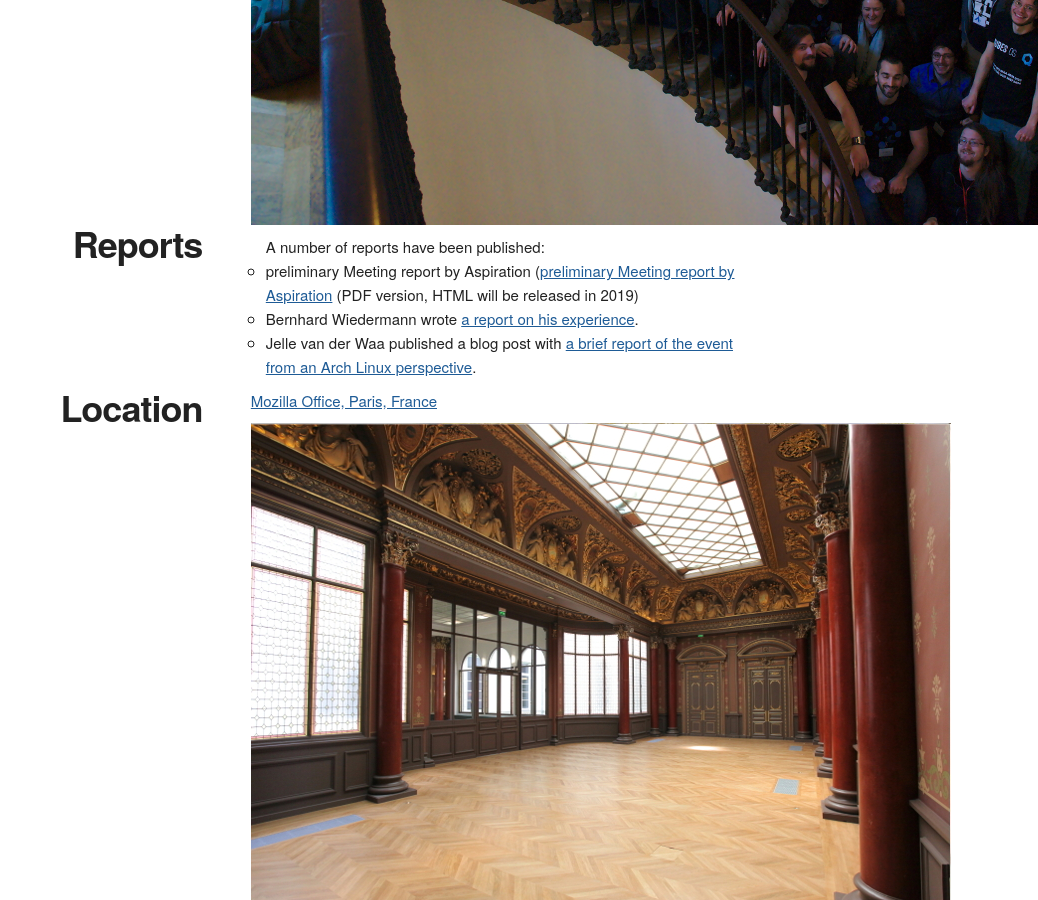
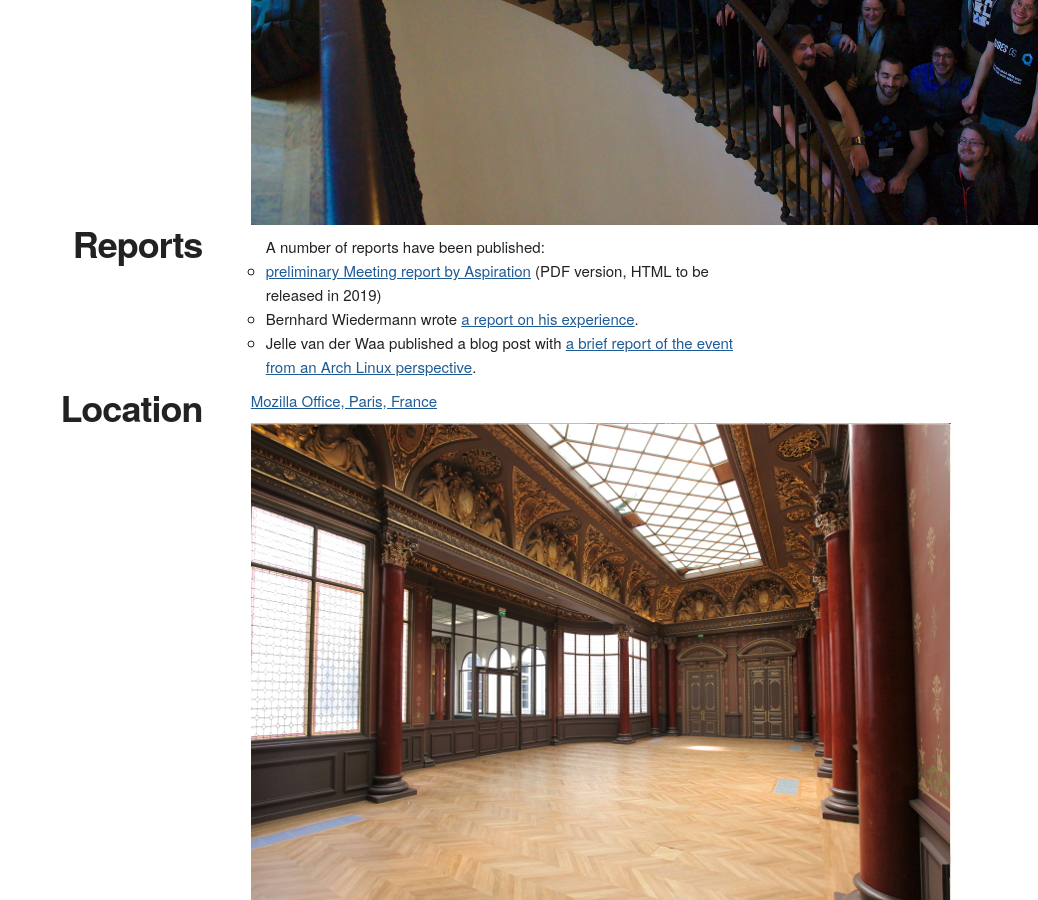
Before and after one commit to prototypefund/reproducible-website, a Jekyll site: the page built from _events/paris2018.html, in a window 1280 px wide and 900 px high, scrolled down 1341 px. Shown: the whole window, without its empty margins (242-1280 px from the left). Built offline with Jekyll 4.4.1, drawn with Linux system fonts in a browser that asks for light colours; some web fonts are replaced.

Commit message:
Paris: fixup copy+paste
Signed-off-by: Holger Levsen <holger@layer-acht.org>

```diff
--- a/_events/paris2018.html
+++ b/_events/paris2018.html
@@ -62,7 +62,7 @@
     <p>
     <ul>A number of reports have been published:
       <!-- li>preliminary<a href="{{ "/events/berlin2017/ReproducibleSummitIIIEventDocumentation/" | prepend: site.baseurl }}"> Meeting report by Aspiration and complete minutes</a> (<a href="/files/ReproducibleSummitIIIEventDocumentation.pdf">PDF version</a> )</li -->
-      <li>preliminary Meeting report by Aspiration (<a href="/files/ReproducibleSummit4EventDocumentation.pdf">preliminary Meeting report by Aspiration</a> (PDF version, HTML will be released in 2019)</li>
+      <li><a href="/files/ReproducibleSummit4EventDocumentation.pdf">preliminary Meeting report by Aspiration</a> (PDF version, HTML to be released in 2019)</li>
       <li>Bernhard Wiedermann wrote <a href="https://lizards.opensuse.org/2018/12/17/report-from-the-reproducible-builds-summit-2018/">a report on his experience</a>.</li>
       <li>Jelle van der Waa published a blog post with <a href="https://vdwaa.nl/arch-reproducible-build-summit-18.html#arch-reproducible-build-summit-18">a brief report of the event from an Arch Linux perspective</a>.</li>
     </ul>
```
